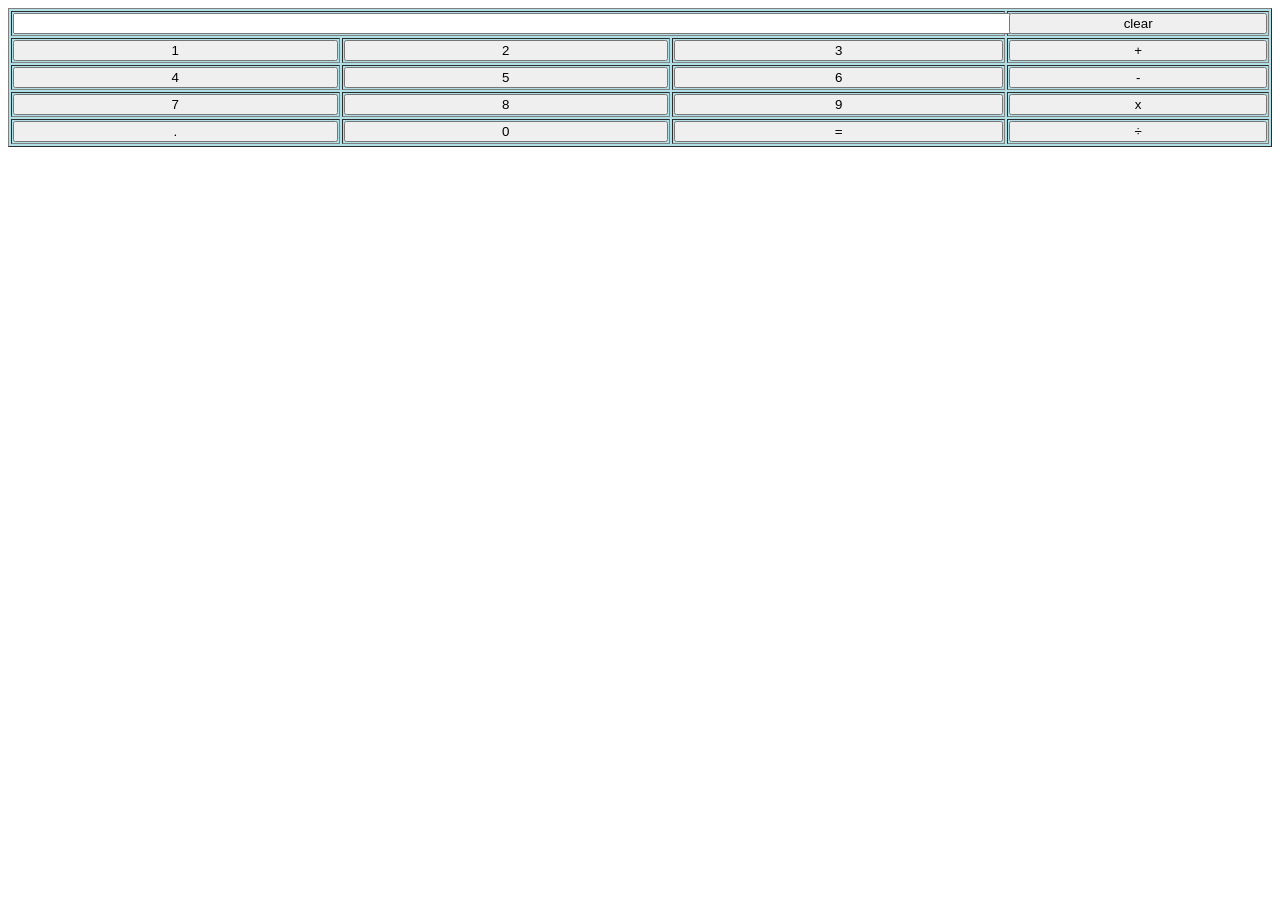
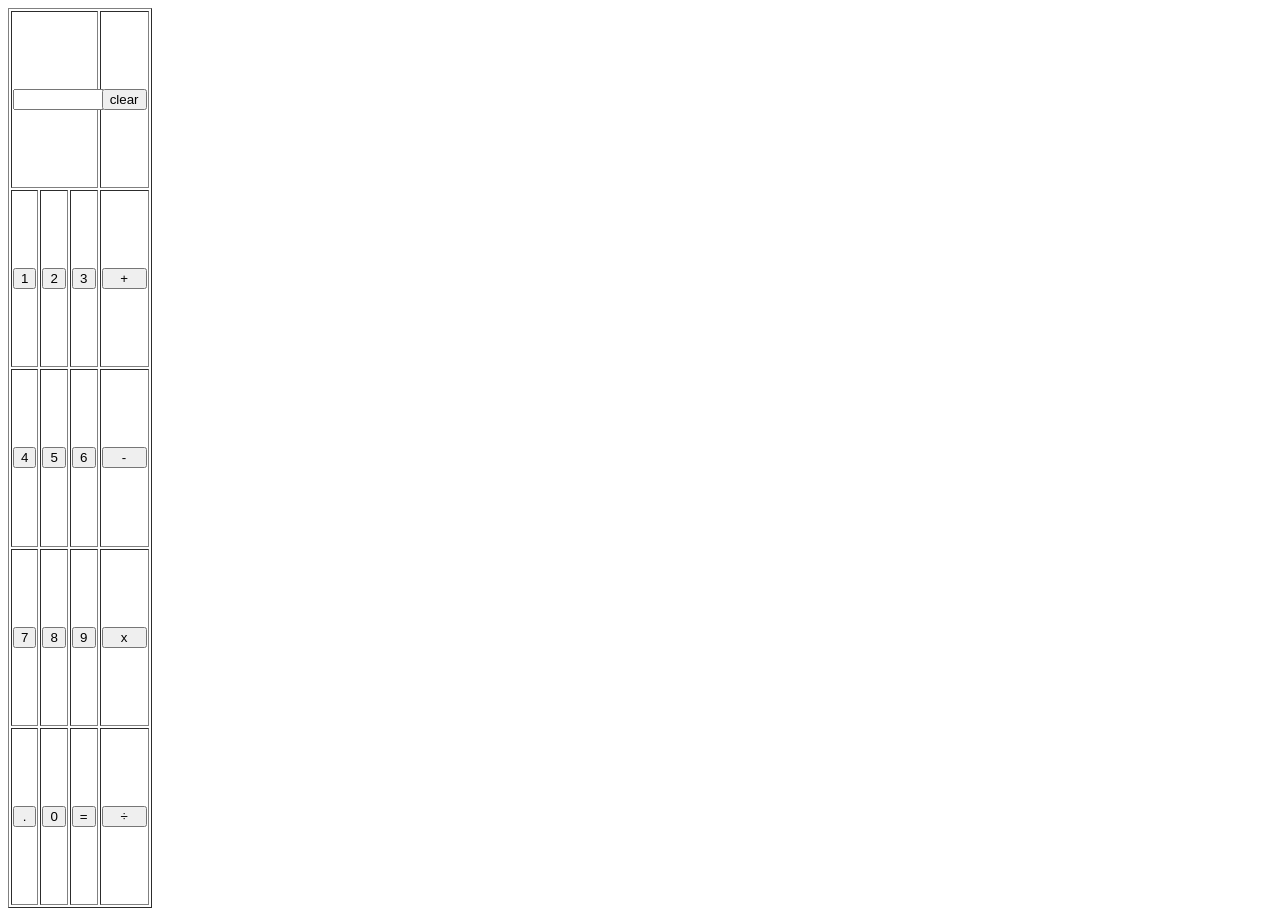
Before and after one commit to krishnaweb278/new-folder, a plain HTML site: page index.html in a window 1280 px wide. Before the commit the page ends 800 px from the top, so only its background shows below. Drawn offline with Linux system fonts and the light colour scheme.

Commit message:
Update style.css

```diff
--- a/style.css
+++ b/style.css
@@ -1,12 +1,8 @@
-div{
-  width: 100%;
-  hieght: 100%;
-  background: powderblue;
-}
+
 table{
 
-width:100%;
-size: 100%;
+width:100px;
+height: 900px;
 }
 button,input[type='text']{
   width: 100%;
```
